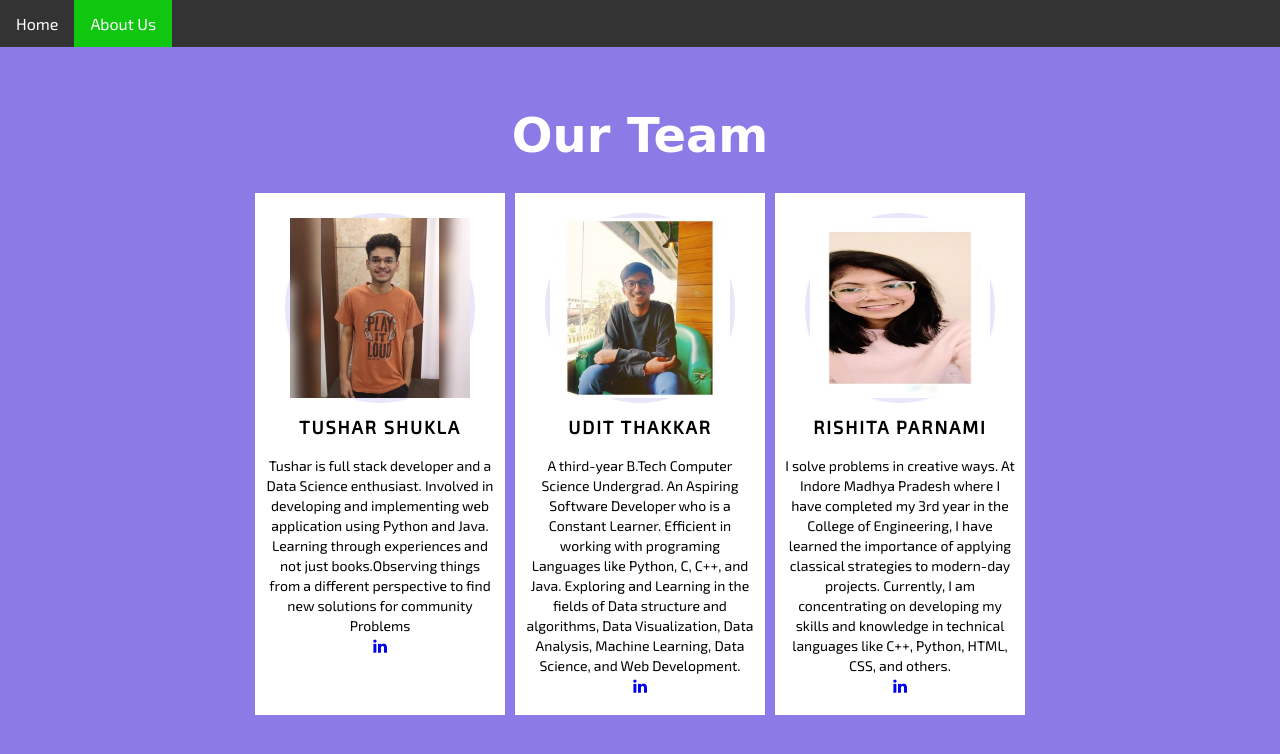
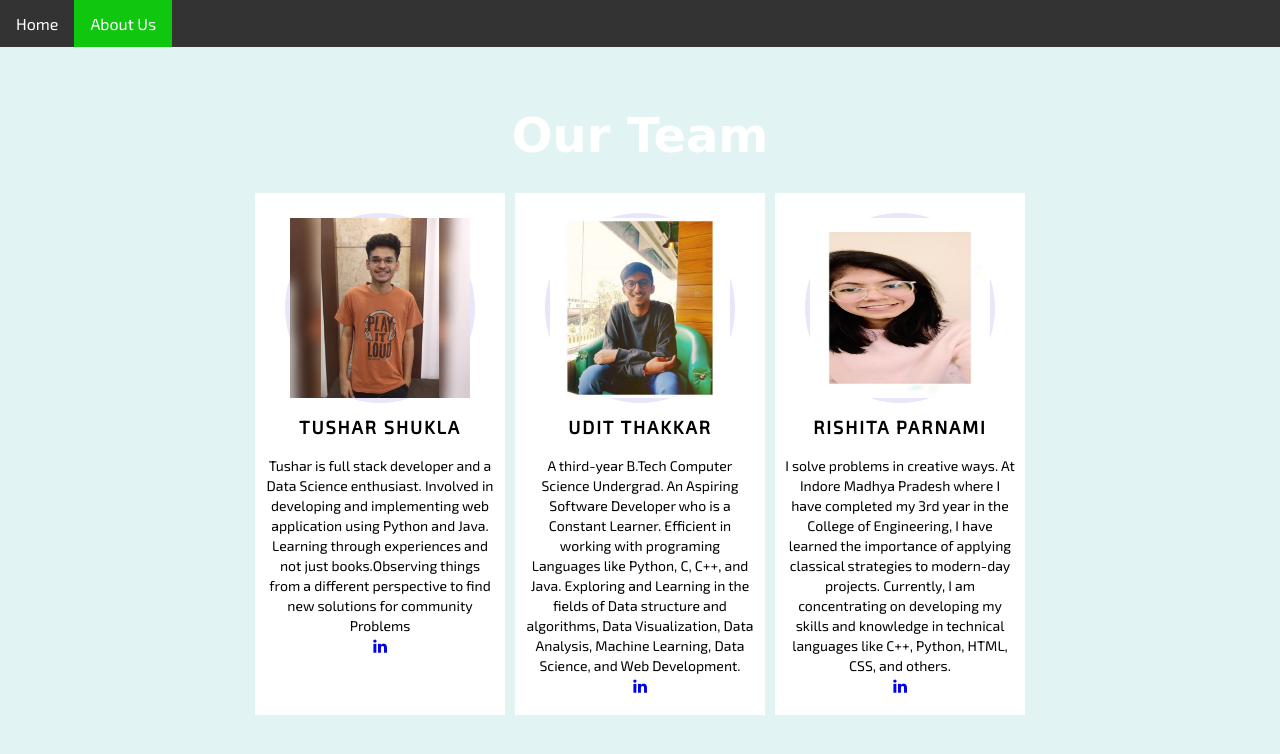
Before and after one commit to shuklatushar/INeuron-Flight-Fare-Prediction, a Flask app: page /about in a window 1280 px wide. Shown: the top 754 px of the page. Run offline with Flask 2, Linux system fonts and the light colour scheme; parts of the project's set-up code (start-up, migrations or seed data) failed here and were passed over; some libraries are stand-ins or nearby versions; some web fonts are replaced.

Commit message:
Update styles1.css

```diff
--- a/static/css/styles1.css
+++ b/static/css/styles1.css
@@ -8,7 +8,9 @@
 }
 
 body{
-  background: #8c7ae6;
+  /* background: #8c7ae6;
+   */
+   background-color: #e1f4f3;
 }
 
 ul {
```
